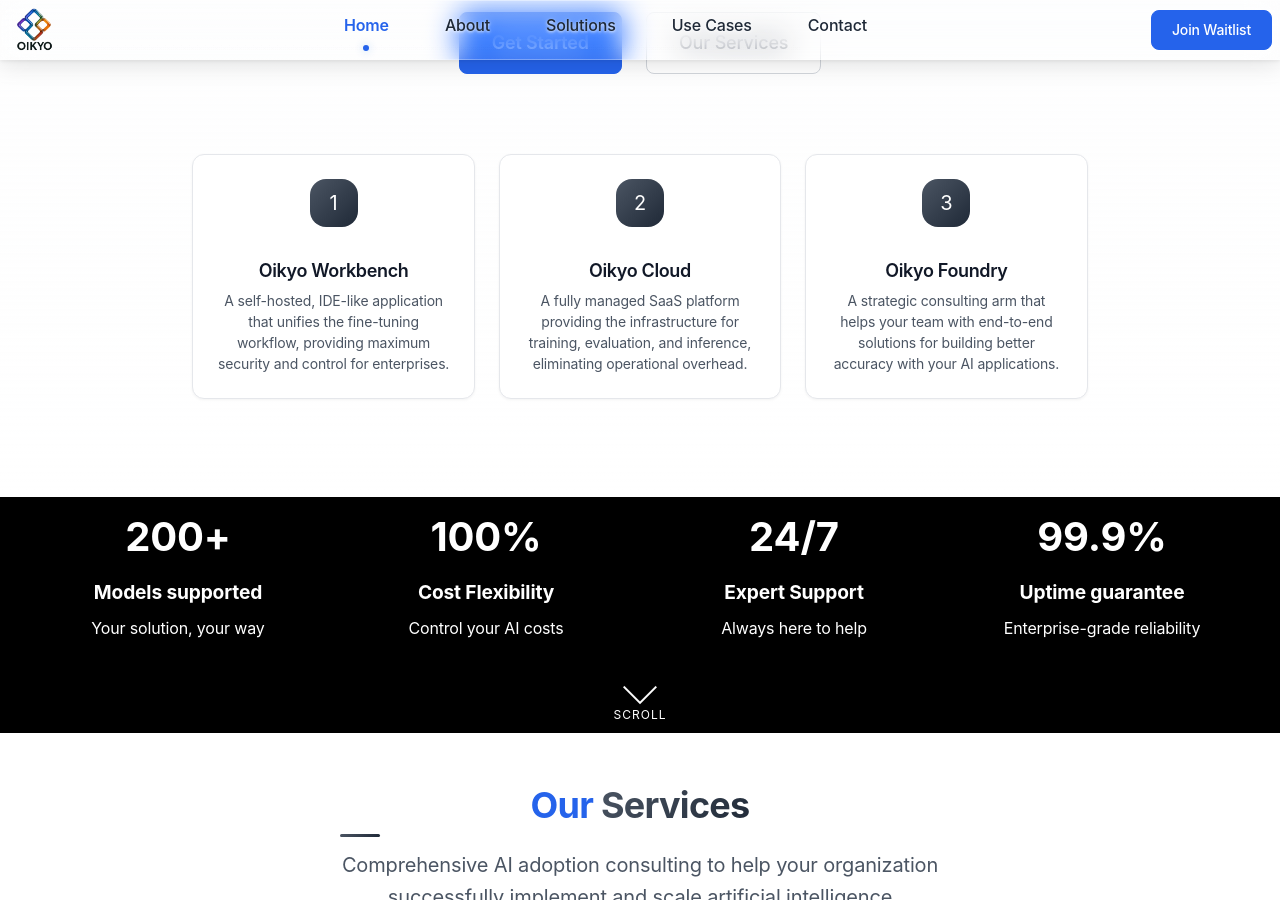
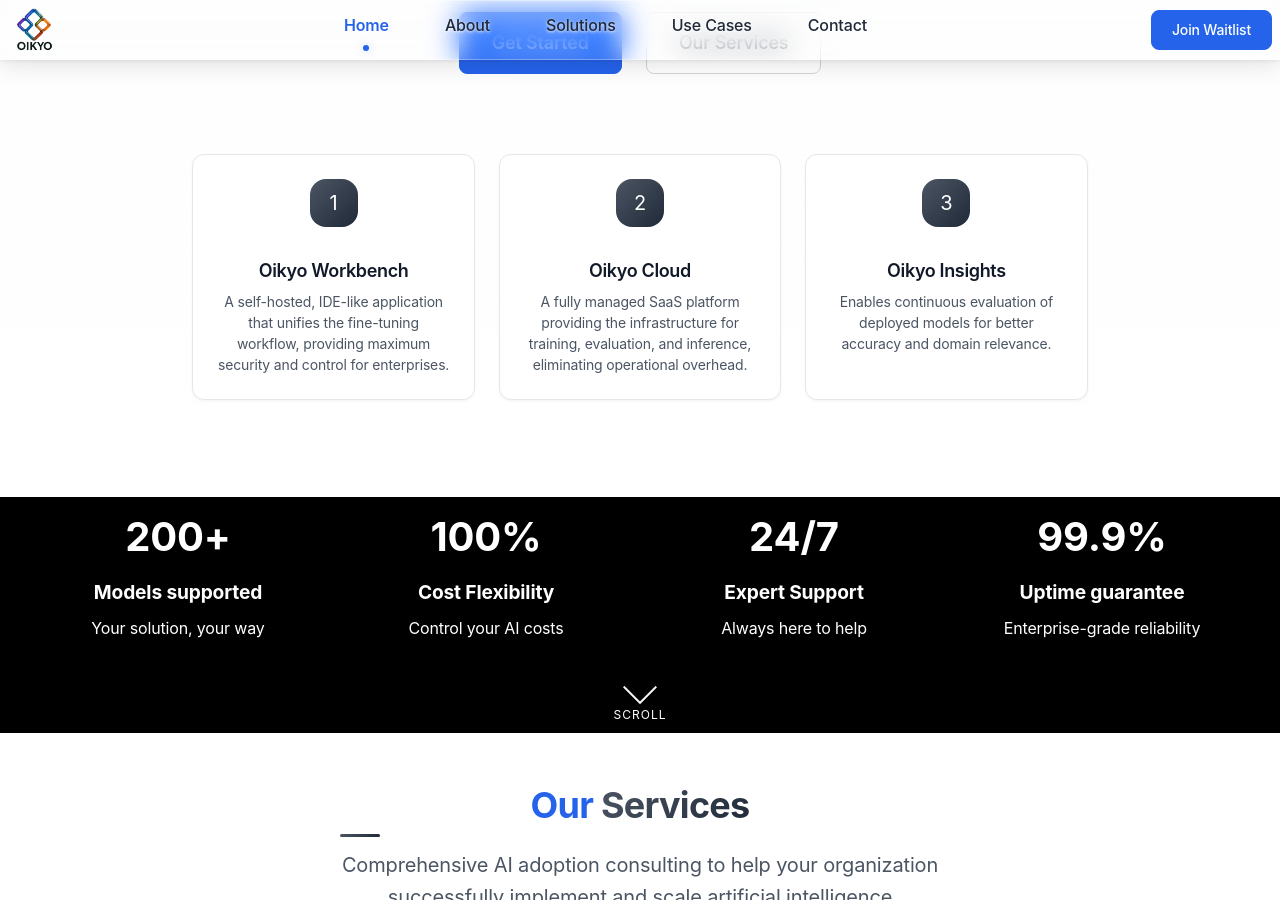
Before and after one commit to oikyoai/oikyo.ai, a Jekyll site: the page built from index.md, in a window 1280 px wide and 900 px high, scrolled down 343 px. Built offline with Jekyll 4.4.1, drawn with Linux system fonts in a browser that asks for light colours; some of the changed text lies outside the part shown.

Commit message:
Changed from Foundry to Insights
Changed from Oikyo Foundry to Oikyo Insights

```diff
--- a/_data/services.yml
+++ b/_data/services.yml
@@ -15,10 +15,10 @@
       - "Performance optimization and online monitoring of training and eval jobs"
       - "Flexibility with Pay-as-you-go and Enterprise pricing"
 
-  - title: "Oikyo Foundry"
-    description: "A strategic consulting arm that helps your team with end-to-end solutions for building better accuracy with your AI applications."
+  - title: "Oikyo Insights"
+    description: "Enables continuous evaluation of deployed models for better accuracy and domain relevance."
     icon: "training-icon.svg"
     features:
-      - "AI Strategy Assessment"
-      - "Model Specialization Sprint"
-      - "Enterprise Integration"
+      - "Continuous Model Evaluation and Feedback loops"
+      - "Model Governance"
+      - "Insights Dashboard"
--- a/pages/services.md
+++ b/pages/services.md
@@ -17,6 +17,7 @@
 - Single-click model export and hosting services.
 - Evals, Inference, closing the loop from a unified IDE.
 
+
 </div>
 
 <div class="service-section" markdown="1">
@@ -35,14 +36,13 @@
 
 <div class="service-section" markdown="1">
 
-## Oikyo Foundry
+## Oikyo Insights
 
-A strategic consulting arm that helps your team with end-to-end solutions for building better accuracy with your AI applications.
+Enables continuous evaluation of deployed models for better accuracy and domain relevance.
 
-- AI Strategy Assessment
-- Model Specialization Sprint
-- Enterprise Integration
-- Ongoing support and mentoring
-- Best practices implementation
+- Continuous Model Evaluation and Feedback loops
+- Model Governance and Tooling
+- Insights Dashboard and alerts for anomalies
+- Collaboration & Reporting
 
 </div>
```
